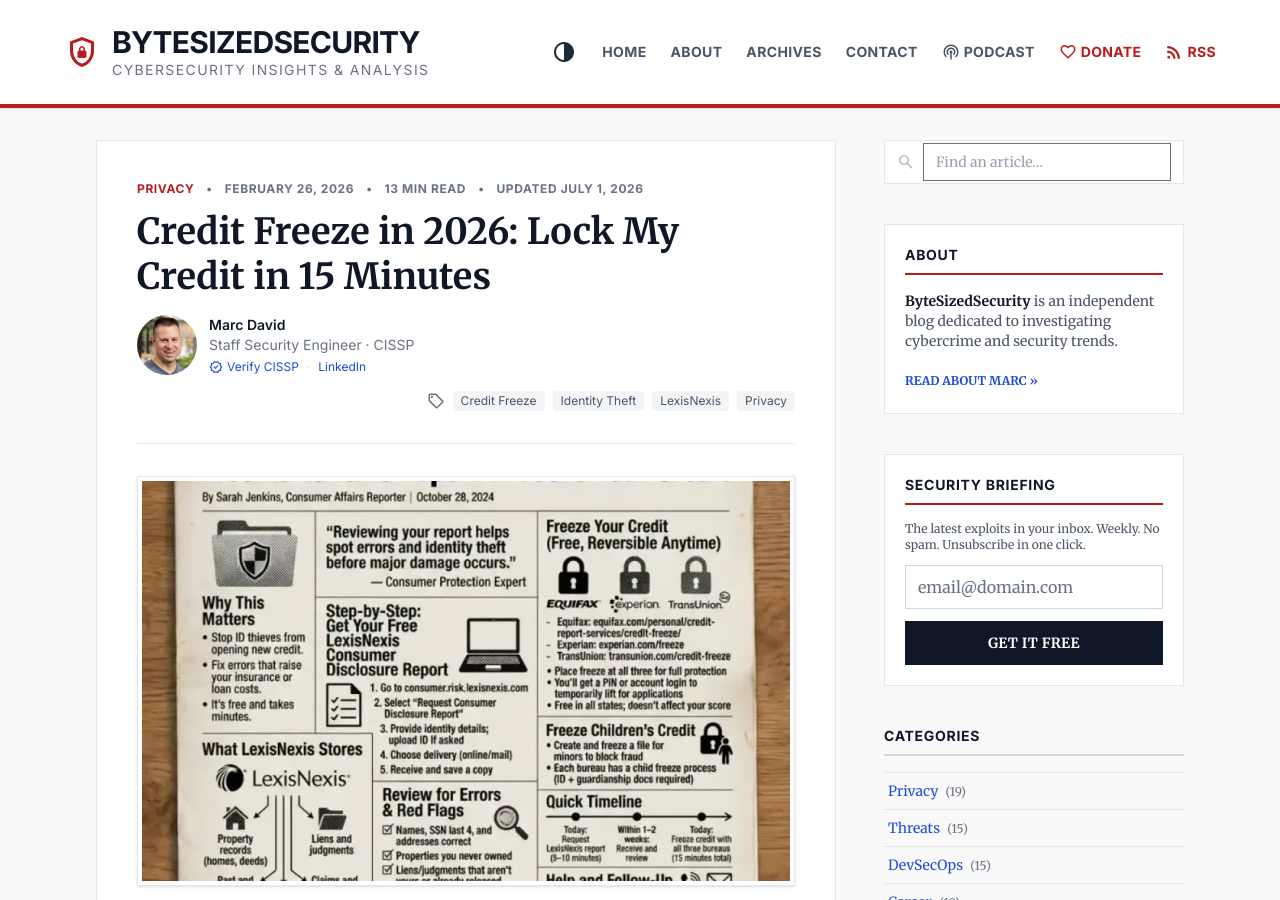
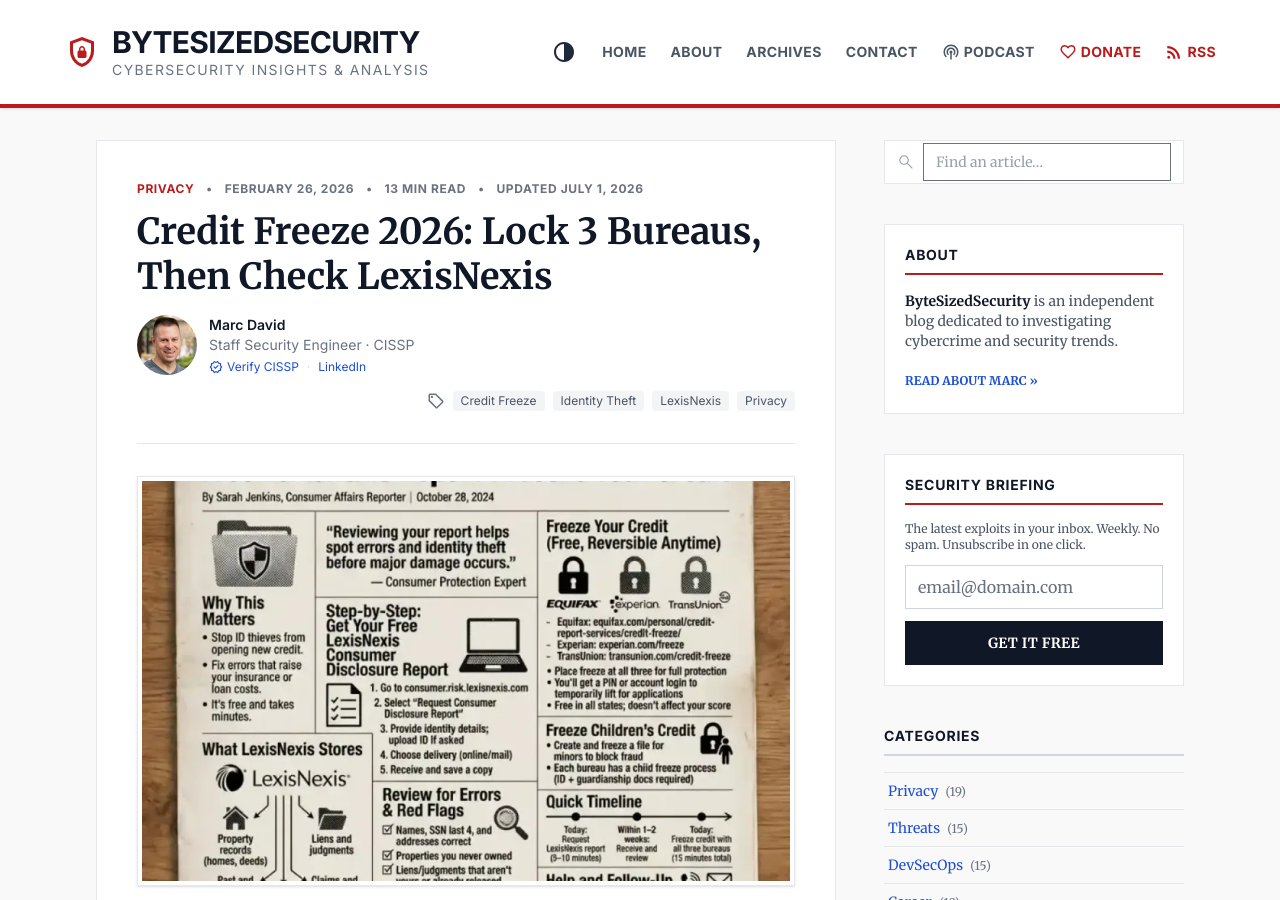
Before and after one commit to mda1125/bytesizedsecurity, a Jekyll site: the page built from _posts/2026-02-26-lexisnexis-credit-freezes-your-guide-to-identity-protection.md, in a window 1280 px wide and 900 px high. Built offline with Jekyll 4.4.1, drawn with Linux system fonts in a browser that asks for light colours; comment, search, counter and statistics services are not loaded.

Commit message:
Update title and description for the LexisNexis credit freeze post. (#84)
Co-authored-by: Cursor Agent <cursoragent@cursor.com>

```diff
--- a/_posts/2026-02-26-lexisnexis-credit-freezes-your-guide-to-identity-protection.md
+++ b/_posts/2026-02-26-lexisnexis-credit-freezes-your-guide-to-identity-protection.md
@@ -1,7 +1,7 @@
 ---
-description: "A credit freeze blocks new accounts opened in your name. Here's how to freeze my credit at Equifax, Experian, and TransUnion in 15 minutes."
+description: "Freeze your credit at Equifax, Experian, and TransUnion for free in about 15 minutes. Then pull your free LexisNexis file, the one insurers and landlords check."
 layout: post
-title: "Credit Freeze in 2026: Lock My Credit in 15 Minutes"
+title: "Credit Freeze 2026: Lock 3 Bureaus, Then Check LexisNexis"
 slug: lexisnexis-credit-freezes-your-guide-to-identity-protection
 category: Privacy
 tags: ["Credit Freeze", "Identity Theft", "LexisNexis", "Privacy"]
```
